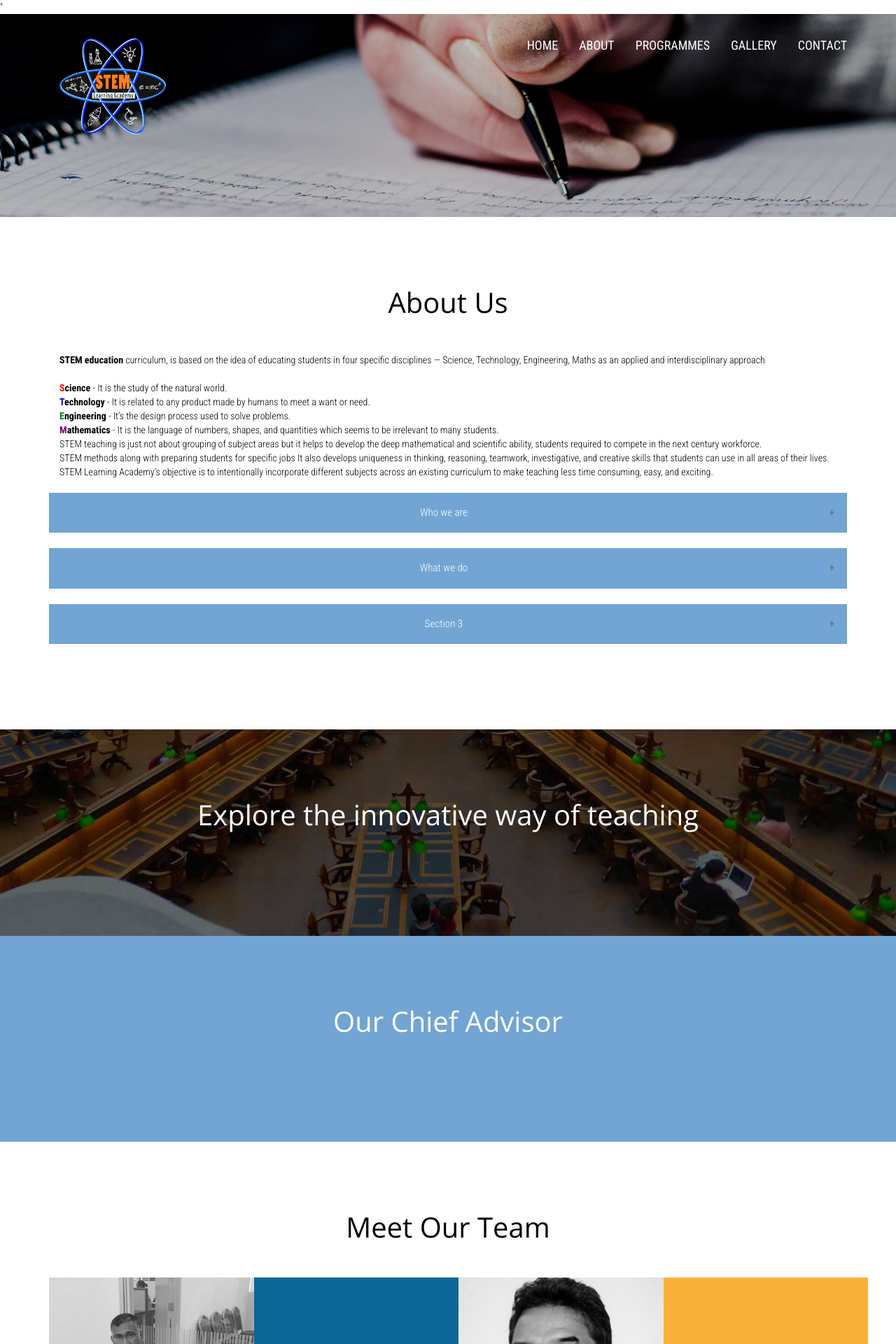
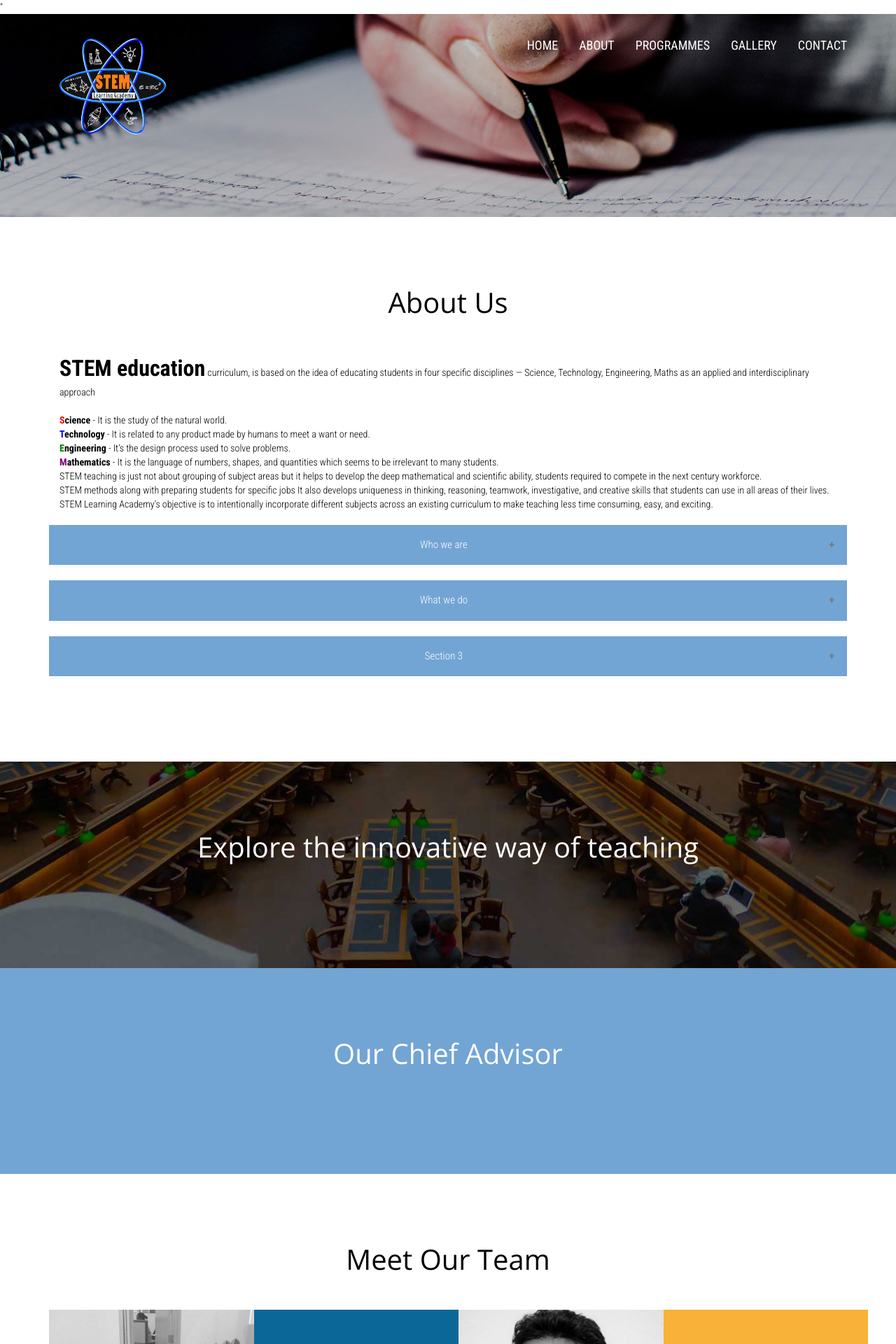
Before and after one commit to dhanyacm/stem, a Jekyll site: the page built from about.html, in a window 1280 px wide. Shown: the top 1920 px of the page at 70% size. Built offline with Jekyll 4.4.1, drawn with Linux system fonts in a browser that asks for light colours; a script that is not in the unit is left out.

Commit message:
Update about.html

```diff
--- a/about.html
+++ b/about.html
@@ -16,7 +16,7 @@ about: true
 		   <div class="col-lg-12 col-md-12 col-sm-12 about-agile2">
 			<div class="about-wthree">
 
-			<b font size="12">STEM education</b> curriculum, is based on the idea of educating students in four specific
+				<b><font size=6px >STEM education</font></b> curriculum, is based on the idea of educating students in four specific
 disciplines — Science, Technology, Engineering, Maths as an applied and interdisciplinary
 approach <br><br>
 
```
